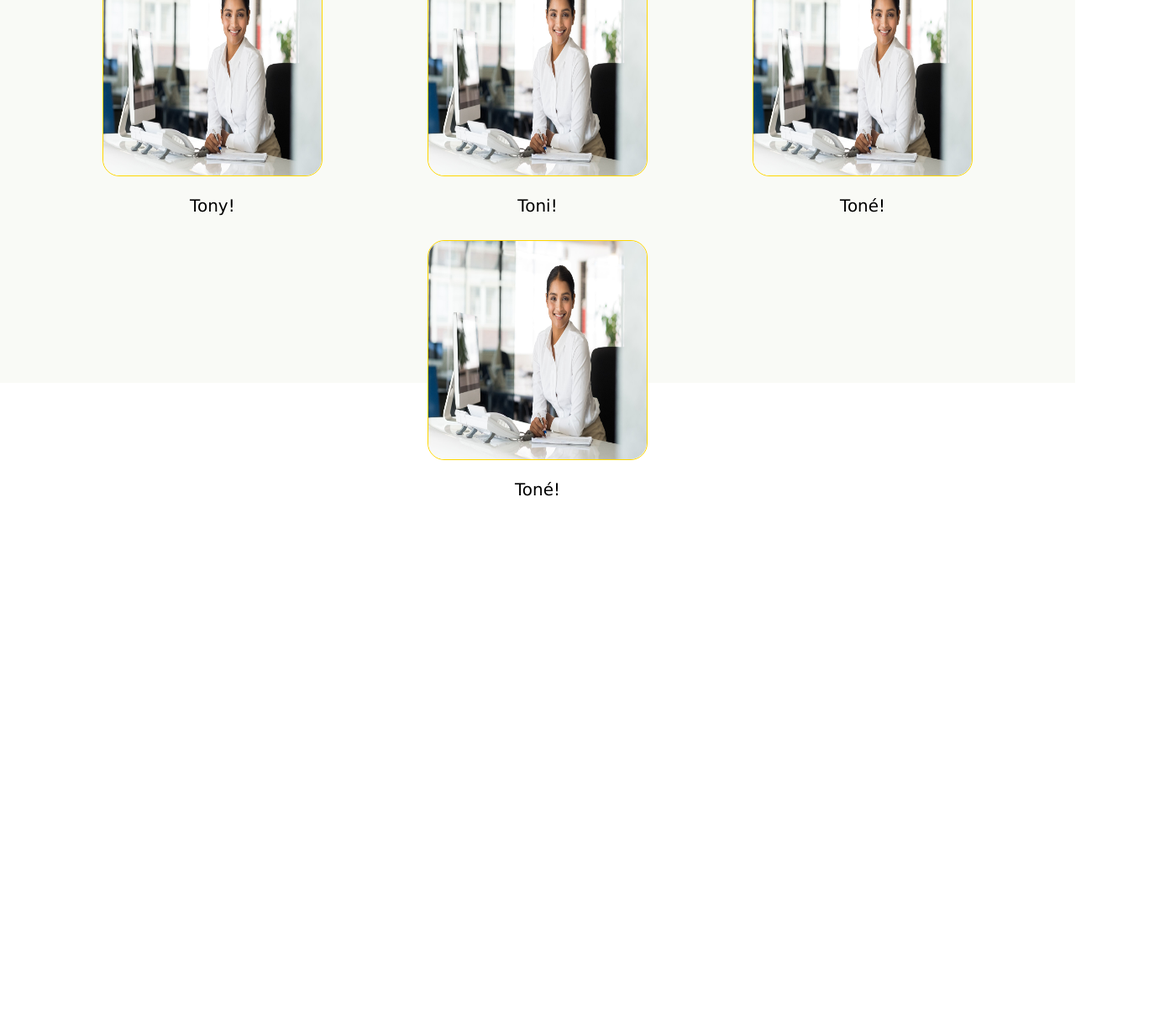
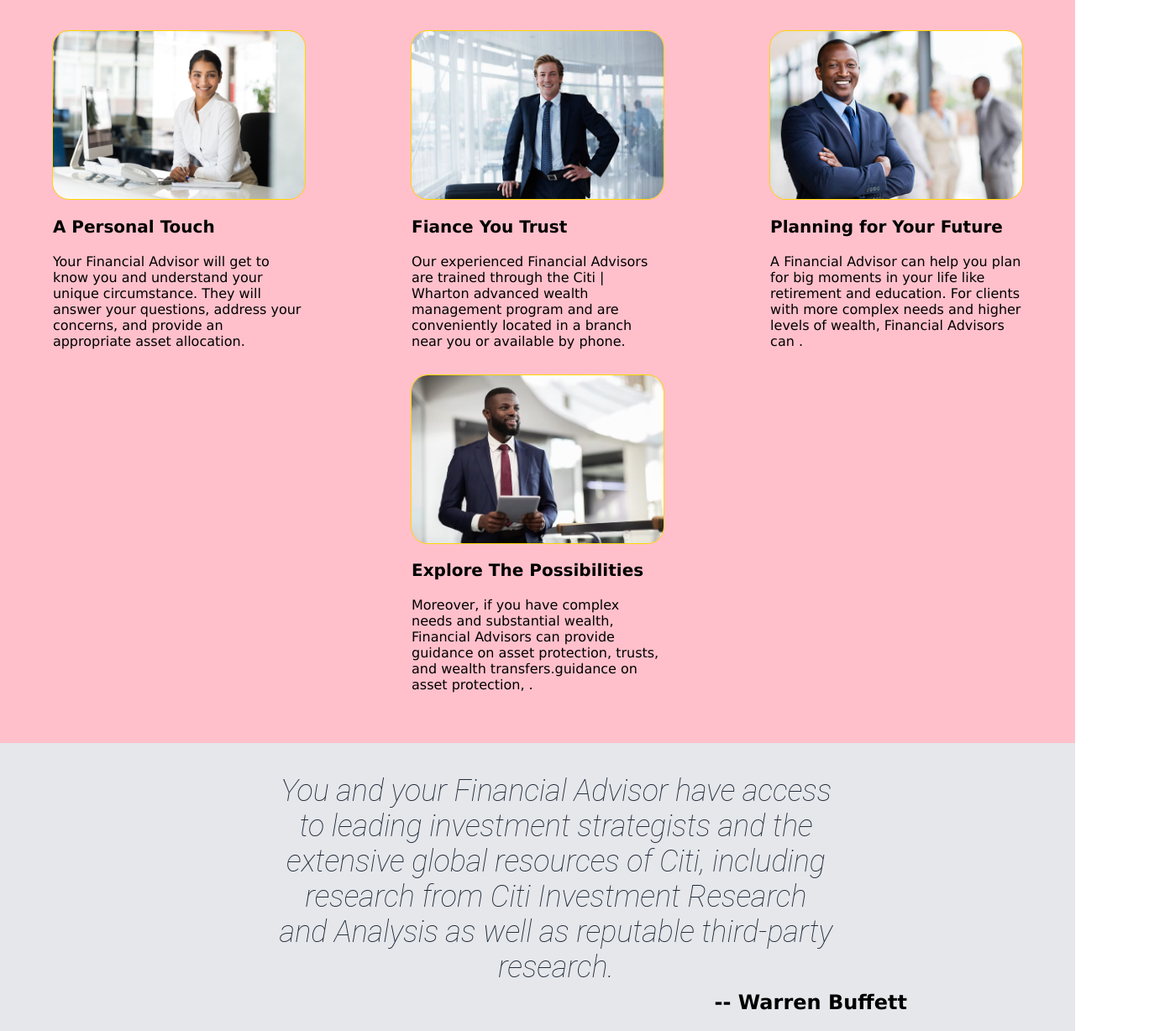
Before and after one commit to tgulu/Icon-Industries, a plain HTML site: page index.html in a window 1280 px wide. Shown: the part 647-1875 px from the top of the page at 84% size, 1368 px wide, since content can reach past the window. Before the commit the page ends 1242 px from the top, so only its background shows below. Drawn offline with Linux system fonts and the light colour scheme.

Commit message:
adding customer quote

```diff
--- a/index.html
+++ b/index.html
@@ -11,20 +11,22 @@
 
 <body>
     <div class="container">
-        <div class="header-container">
-
-            <div class="header-info">
-                <h3>About</h3>
-                <h3>Careers</h3>
-                <h3>Contact</h3>
-
-            </div>
-
+        <header>
             <div class="header-logo">
                 <h1 class="company-name">Icon Industries </h1>
             </div>
 
-        </div>
+            <ul>
+                <li><a href="" style="text-decoration: none"></a>About</a></li>
+                <li><a href="" style="text-decoration: none"></a>Careers</a></li>
+                <li><a href="" style="text-decoration: none"></a>Contact</a></li>
+            </ul>
+
+        </header>
+
+
+
+
 
 
         <div class="hero-section">
@@ -38,45 +40,66 @@
                 the color is lower contrast</p>
 
             <button class="sign-up">Sign Up</button>
-            <img src="finance.jpg" alt="fiance img" width="500" height="340" class="fiance-img">
+            <img src="finance.jpg" alt="fiance img" class="fiance-img">
 
         </div>
 
     </div>
 
     <div class="employees-container">
-        <!-- <h1 class="advisor-title">Highly Trained Professionally Advisor's</h1> -->
         <div class="names">
-            <h1 class="advisor-title">Highly Trained Professionally Advisor's</h1>
+            <h1>Highly Trained Professionally Advisor's</h1>
 
             <div class="employee-one">
-                <img src="workerone.jpeg" alt="fiance img" width="245" height="240" class="worker1-img">
-                <p>Tony!</p>
+                <img src="workerone.jpeg" alt="fiance img" class="worker-img">
+                <h2 class="advisor-title">A Personal Touch</h2>
+                <p class="advisor-text">Your Financial Advisor will get to know you and understand your unique
+                    circumstance. They will answer your questions, address your concerns, and provide an appropriate
+                    asset allocation.</p>
             </div>
 
-            <div class="employee-two">
-                <img src="workerone.jpeg" alt="fiance img" width="245" height="240" class="worker1-img">
-                <p>Toni!</p>
+            <div class="employee-one">
+                <img src="workertwo.jpeg" alt="fiance img" class="worker-img">
+                <h2 class="advisor-title">Fiance You Trust</h2>
+                <p class="advisor-text">Our experienced Financial Advisors are trained through the Citi | Wharton
+                    advanced wealth management program and are conveniently located in a branch near you or available by
+                    phone.</p>
             </div>
 
-            <div class="employee-three">
-                <img src="workerone.jpeg" alt="fiance img" width="245" height="240" class="worker1-img">
-                <p>Toné!</p>
+            <div class="employee-one">
+                <img src="workerthree.jpeg" alt="fiance img" class="worker-img">
+                <h2 class="advisor-title">Planning for Your Future</h2>
+                <p class="advisor-text">A Financial Advisor can help you plan for big moments in your life like
+                    retirement and education. For clients with more complex needs and higher levels of wealth, Financial
+                    Advisors can .</p>
             </div>
 
-            <div class="employee-four">
-                <img src="workerone.jpeg" alt="fiance img" width="245" height="240" class="worker1-img">
-                <p>Toné!</p>
+            <div class="employee-one">
+                <img src="workerfour.avif.avif" alt="fiance img" class="worker-img">
+                <h2 class="advisor-title">Explore The Possibilities</h2>
+                <p class="advisor-text">
+                    Moreover, if you have complex needs and substantial wealth, Financial Advisors can provide guidance
+                    on asset protection, trusts, and wealth transfers.guidance on asset protection, .
+                </p>
             </div>
-
-
 
         </div>
     </div>
 
+    <div class="customer-container">
+        <p>
+            You and your Financial Advisor have access to leading investment strategists and the extensive global
+            resources of Citi, including research from Citi Investment Research and Analysis as well as reputable
+            third-party research.
+        </p>
+        <b>
+            -- Warren Buffett
+        </b>
+    </div>
 
 
-    </div>
+
+
 
 
 
--- a/stylesheet.css
+++ b/stylesheet.css
@@ -13,23 +13,64 @@ body {
 .container {
   width: 100%;
   background-color: #1f2937;
-
 }
 
 /**** Header Section ****/
 
+.header, .header-logo{
+  color: #f9faf8;
+  background-size: cover;
+  background-color: #1f2937;
+  /* width: 100%; */
+  font-size: 28px;
+  /* width: 50%; */
+  /* text-align: left; */
+  padding-left: 5%;
+  /* margin-top: 35px; */
+  /* padding-top: 1px; */
+  display: flex;
+  /* flex: 1 1 auto; */
+
+
+}
+
+header ul {
+    font-size: 28px;
+    display:flex;
+    gap: 70px;
+    right: -20px;
+    top: 35px;
+    /* margin-left: 5%; */
+    /* margin-top: 35px; */
+    /* padding-top: 1px; */
+    /* white-space: nowrap; */
+    position: absolute;
+    margin-right: 30px;
+    /* right: 5px; */
+    width: 20%;
+
+}
+
+li {
+    list-style: none;
+    font-size: 20px;
+
+}
+
 .header-container {
-  margin: -40px 0px 180px 0px;
+  margin: 0px 0px 180px 0px;
 }
-.header-container .header-logo {
+
+.header-container {
   color: #f9faf8;
-  left: 5px;
-  font-size: 28px;
-  width: 50%;
-  text-align: left;
-  margin-left: 5%;
-  margin-top: 35px;
-  padding-top: 1px;
+  background-color: #1f2937;
+  /* left: 5px; */
+  /* font-size: 28px; */
+  /* width: 50%; */
+  /* text-align: left; */
+  /* margin-left: 5%; */
+  /* margin-top: 35px; */
+  /* padding-top: 1px; */
 }
 
 .header-container .header-info {
@@ -76,11 +117,14 @@ body {
 .fiance-img {
   position: absolute;
   margin-right: 30px;
-  top: 18%;
+  top: 20%;
   right: 10%;
   border-radius: 25px;
   border: 2px solid gold;
+  width:450px;
+  height:300px;
 }
+
 .sign-up {
   background-color: #3882f6;
   cursor: pointer;
@@ -91,24 +135,20 @@ body {
   margin-left: 10%;
   color: #e5e7eb;
   border: none;
-  border-radius: 25px;
-  margin-bottom: 60px;
+  border-radius: 15px;
+  margin-bottom: 100px;
 }
 /**** End of Hero Section ****/
 
 /***** Empolyee Section ****/
 
 .employees-container {
-  background-color: #f9faf6;
+  /* background-color: #f9faf6; */
+  background-color: pink;
   display: flex;
   justify-content: center;
   align-items: center;
-  height: 60vh;
-  margin-bottom: 40px;
-}
-
-.name h1 {
-  font-size: 20px;
+  /* height: 60vh; */
 }
 
 .names {
@@ -116,34 +156,79 @@ body {
   width: 100%;
   text-align: center;
   justify-content: center;
+  margin-bottom: 60px;
+
 }
 
-.worker1-img {
+.advisor-text,
+.advisor-title {
+  text-align: left;
+}
+
+.advisor-title{
+    font-size: 20px;
+}
+
+.worker-img {
   justify-content: center;
   border-radius: 20px;
-  height: 260px;
-  width: 260px;
+  height: 200px;
+  width: 300px;
 }
 
-.employee-one,
-.employee-two,
-.employee-three,
-.employee-four {
+.employee-one {
   justify-content: center;
   border-radius: 20px;
   border: 1px solid gold;
   display: inline-block;
-    height: 260px;
-    width: 260px;
+  height: 200px;
+  width: 300px;
   flex: 1 1 auto;
   margin: 30px 60px;
-    margin-bottom: 20px;
-
+  /* margin-bottom: 20px; */
 }
 
 .names p {
   justify-content: flex-start;
   margin-top: 20px;
-  font-size: 20px;
+  font-size: 16px;
   margin-bottom: 20px;
 }
+
+/**** End of Empolyee Section ****/
+
+/***** Customer Quote ****/
+
+.customer-container {
+  color: black;
+  display: flex;
+  flex-direction: column;
+  background-color: #E5E7EB;
+  padding: 0 200px;
+}
+
+.customer-container p {
+  text-align: center;
+  color: #1f2937;
+  left: 5px;
+  width: 75%;
+  margin-left: 15%;
+  margin-right: 20%;
+  margin-bottom: 7px;
+  font-size: 36px;
+  font-style: italic;
+  font-weight: lighter;
+  font-family: 'Roboto', arial;
+
+}
+
+.customer-container b {
+    padding-bottom: 20px;
+
+    display: flex;
+    flex-direction: row-reverse;
+    font-size: 24px;
+    font-weight: bold;
+
+
+}
```
Also changed, not shown: workerfour.avif.avif (added), workerthree.jpeg (added), workertwo.jpeg (added). Lines whose indentation alone changed are shown as unchanged.
